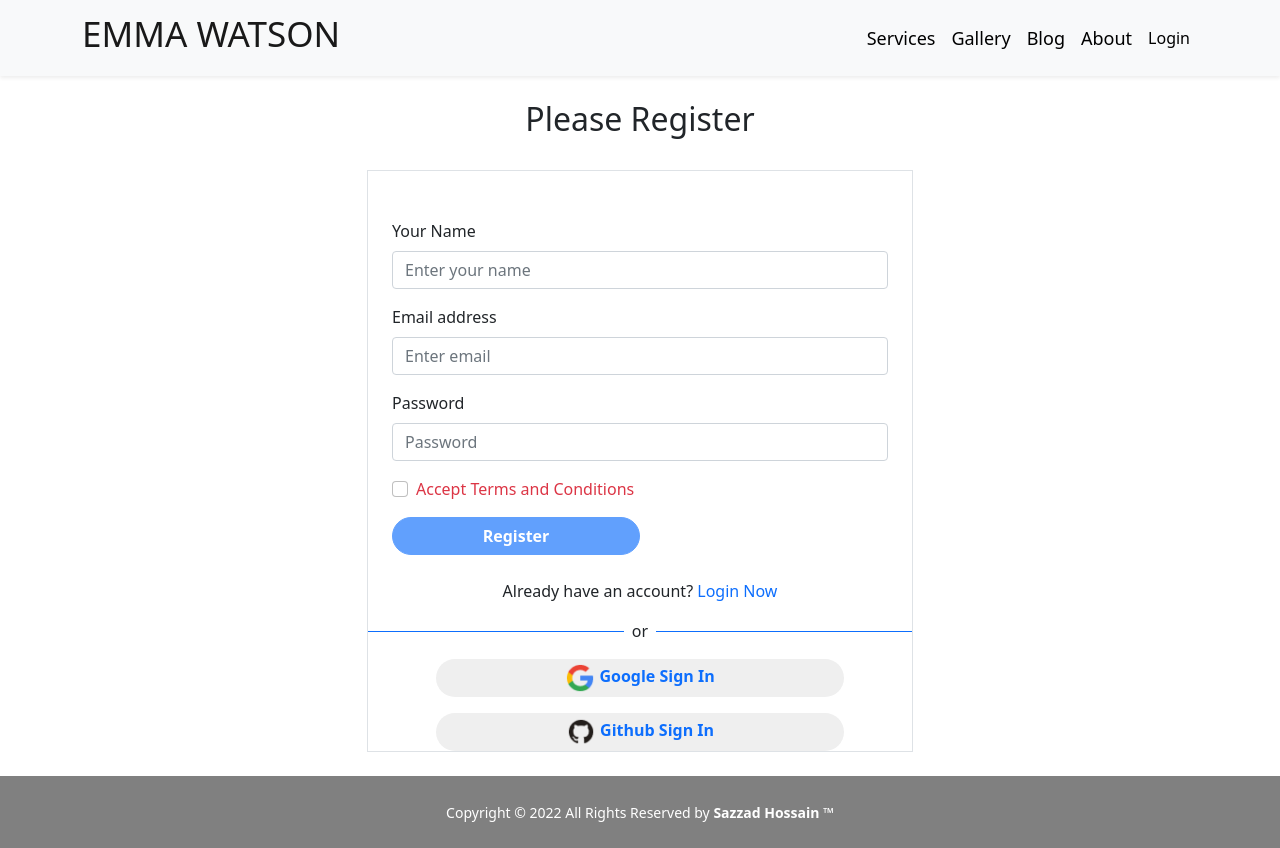
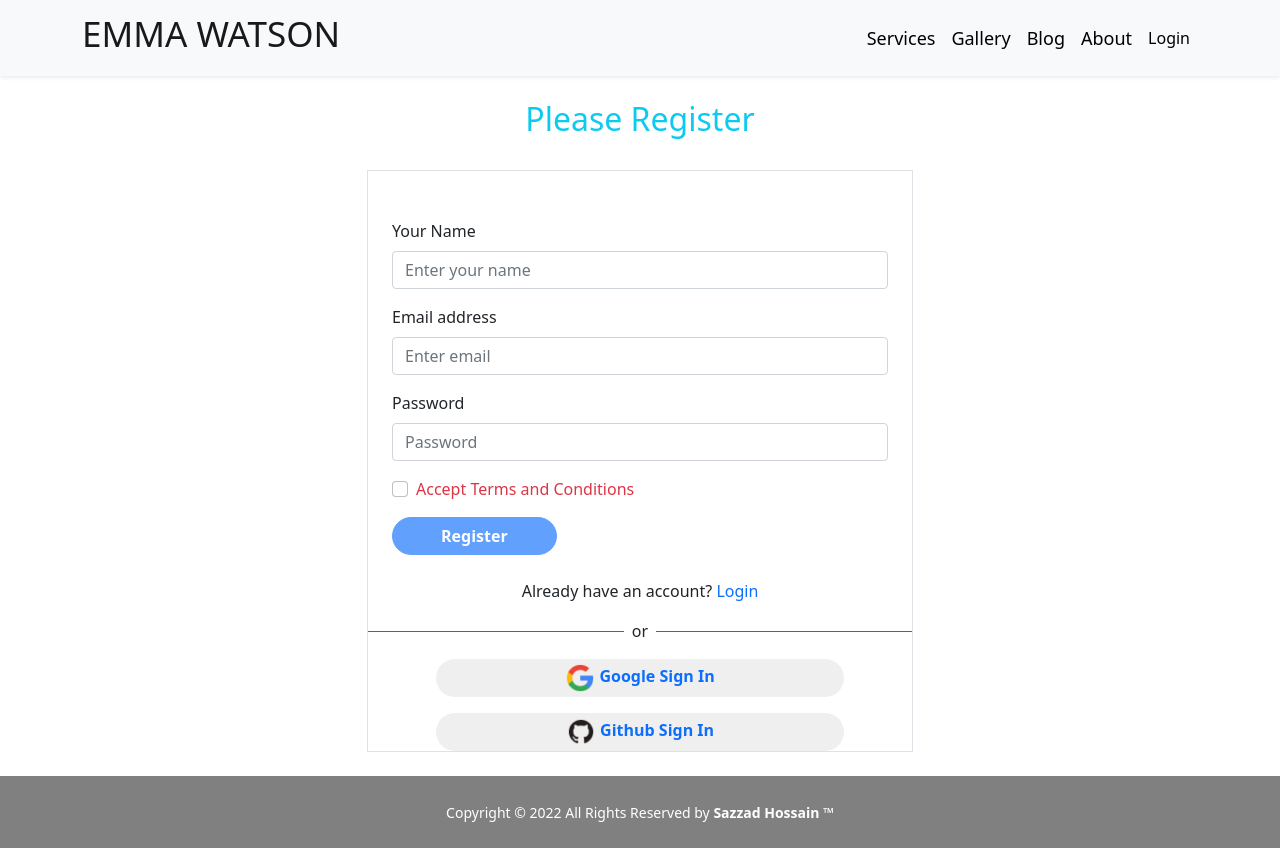
Before and after one commit to Sazzads/emma_watson, a React (Create React App) app: page /register in a window 1280 px wide. Built offline with nearby package versions, Linux system fonts and the light colour scheme; no server answers.

Commit message:
register page update

```diff
--- a/src/Components/LoginPage/Register/Register.js
+++ b/src/Components/LoginPage/Register/Register.js
@@ -36,7 +36,7 @@ const Register = () => {
 
     return (
         <div className='register-form container py-4'>
-            <h2>Please Register</h2>
+            <h2 className='text-info'>Please Register</h2>
             <Row>
                 <Col lg='3'></Col>
                 <Col lg='6'>
@@ -62,11 +62,11 @@ const Register = () => {
                             </Form.Group>
                             <Button
                                 disabled={!agree}
-                                className='rounded-pill w-50 max-auto px-5 fw-bolder fs-6' variant="primary" type="submit">
+                                className='rounded-pill px-5 fw-bolder' variant="primary" type="submit">
                                 Register
                             </Button>
                         </Form>
-                        <p>Already have an account? <span className='text-primary' onClick={navigateLogin} style={{ cursor: 'pointer' }}>Login Now</span></p>
+                        <p>Already have an account? <span className='text-primary' onClick={navigateLogin} style={{ cursor: 'pointer' }}>Login</span></p>
                         <SocialLogin />
                     </div>
                 </Col>
```
